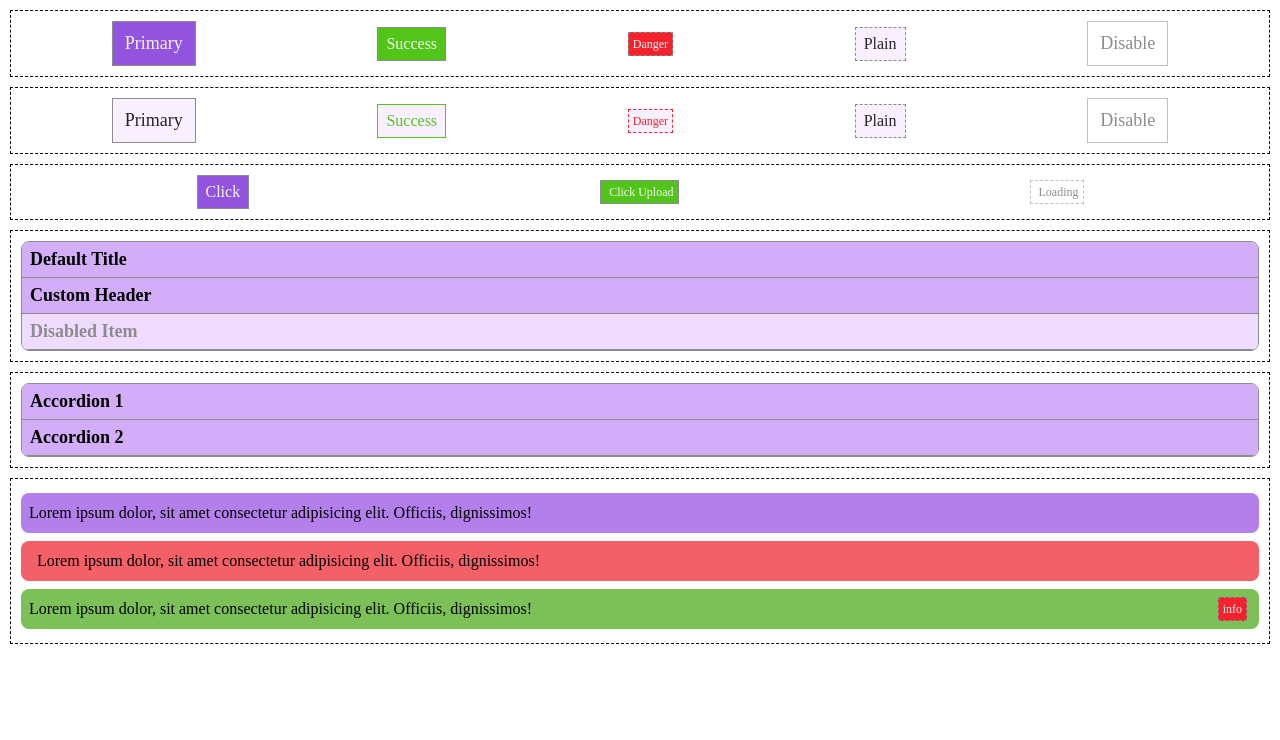
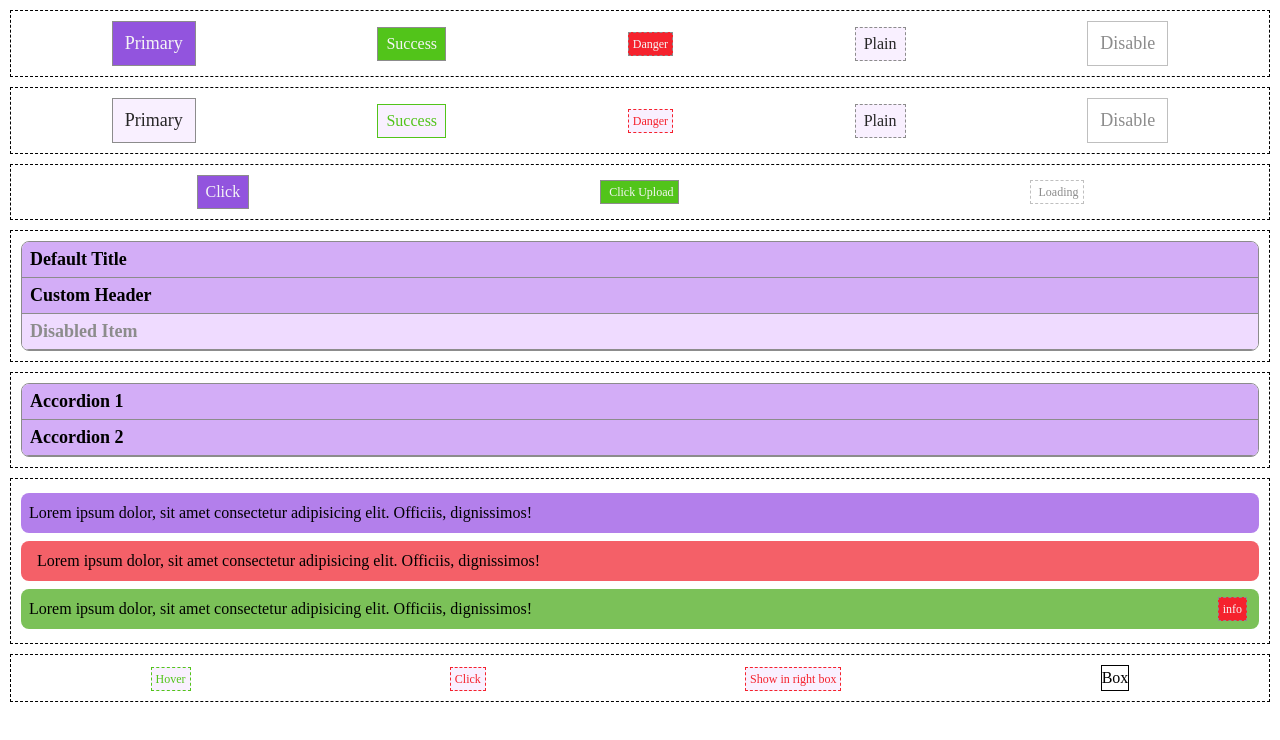
Before and after one commit to Mori-Yang/vue-sketch-ui, a Vue app: page / in a window 1280 px wide. Shown: the top 740 px of the page. Built offline with nearby package versions, Linux system fonts and the light colour scheme; the HTML template or start-up script is replaced by a standard one.

Commit message:
component:tooltip:use popperjs

```diff
--- a/package.json
+++ b/package.json
@@ -16,6 +16,7 @@
     "@fortawesome/fontawesome-svg-core": "^6.7.1",
     "@fortawesome/free-solid-svg-icons": "^6.7.1",
     "@fortawesome/vue-fontawesome": "^3.0.8",
+    "@popperjs/core": "^2.11.8",
     "vue": "^3.5.12"
   },
   "devDependencies": {
--- a/src/App.vue
+++ b/src/App.vue
@@ -92,6 +92,28 @@
       Lorem ipsum dolor, sit amet consectetur adipisicing elit. Officiis, dignissimos!
     </SketchAlert>
   </Block>
+  <Block>
+    <SketchToolTip
+      content="Lorem ipsum dolor, sit amet consectetur adipisicing elit. Incidunt, minus."
+      :delay="1000"
+    >
+      <Button type="success" size="small" dashed plain>Hover</Button>
+    </SketchToolTip>
+    <SketchToolTip trigger="click">
+      <template #content>
+        <Block>
+          <Button type="success" size="small" icon="arrow-up" @click="onLoad2" :loading="loading2"
+            >Click Upload</Button
+          >
+        </Block>
+      </template>
+      <Button type="danger" size="small" dashed plain>Click</Button>
+    </SketchToolTip>
+    <SketchToolTip>
+      <Button type="danger" size="small" dashed plain>Show in right box</Button>
+    </SketchToolTip>
+    <div style="border: 1px solid black">Box</div>
+  </Block>
 </template>
 
 <script setup lang="ts">
@@ -104,6 +126,7 @@ import SketchCollapseItem from '@/components/SketchCollapse/SketchCollapseItem.v
 import type { CollapseChangeParam } from './components/SketchCollapse/types';
 import AwesomeIcon from './components/Icon/AwesomeIcon.vue';
 import SketchAlert from './components/SketchAlert/SketchAlert.vue';
+import SketchToolTip from './components/SketchToolTip/SketchToolTip.vue';
 //---------SketchButton
 const buttonRef = ref<ButtonInstance | null>(null);
 const handleClick = (e: Event) => {
--- /dev/null
+++ b/src/components/SketchToolTip/SketchToolTip.vue
@@ -0,0 +1,86 @@
+<template>
+  <div class="sk-tooltip" v-on="events">
+    <!-- trigger -->
+    <div class="sk-tooltip__trigger" ref="triggerNode">
+      <slot></slot>
+    </div>
+    <!-- popper -->
+    <div class="sk-tooltip__popper" ref="popperNode" v-if="show">
+      <slot name="content">{{ content }}</slot>
+    </div>
+  </div>
+</template>
+
+<script setup lang="ts">
+import { reactive, ref, watch } from 'vue';
+import { type SketchToolTipProps, type SketchToolTipEmits } from './types';
+// popper
+import { createPopper, type Instance } from '@popperjs/core';
+defineOptions({
+  name: 'SketchToolTip',
+});
+
+const props = withDefaults(defineProps<SketchToolTipProps>(), {
+  placement: 'top',
+  manual: true,
+  trigger: 'hover',
+});
+
+const emits = defineEmits<SketchToolTipEmits>();
+
+const show = ref(false);
+const popperNode = ref<HTMLElement>();
+const triggerNode = ref<HTMLElement>();
+let popperInstance: null | Instance = null;
+const handleClick = () => {
+  show.value = !show.value;
+  emits('visible-change', show.value);
+};
+const handleHover = (open: boolean) => {
+  show.value = open;
+  emits('visible-change', open);
+};
+watch(
+  show,
+  (newV) => {
+    if (newV) {
+      if (triggerNode.value && popperNode.value) {
+        popperInstance = createPopper(triggerNode.value, popperNode.value, {
+          placement: props.placement,
+        });
+      } else {
+        popperInstance?.destroy();
+      }
+    }
+  },
+  { flush: 'post' },
+);
+// v-on="events" 支持hover 和 click
+let leaveTimer: number | undefined = undefined;
+const events = reactive({
+  click: props.trigger === 'click' ? handleClick : () => {},
+  mouseenter:
+    props.trigger === 'hover'
+      ? () => {
+          clearTimeout(leaveTimer);
+          handleHover(true);
+        }
+      : () => {},
+  mouseleave:
+    props.trigger === 'hover'
+      ? () => {
+          leaveTimer = setTimeout(() => {
+            handleHover(false);
+          }, props.delay);
+        }
+      : () => {},
+});
+</script>
+
+<style lang="scss" scoped>
+.sk-tooltip__popper {
+  background-color: var(--brand-color-light-3);
+  padding: 8px;
+  border-radius: 8px;
+}
+</style>
--- /dev/null
+++ b/src/components/SketchToolTip/types.ts
@@ -0,0 +1,18 @@
+import { type Placement } from '@popperjs/core';
+
+export interface SketchToolTipProps {
+  content?: string;
+  trigger?: 'hover' | 'click';
+  manual?: boolean;
+  placement?: Placement;
+  delay?: number;
+}
+
+export interface SketchToolTipEmits {
+  (e: 'visible-change', value: boolean): void;
+}
+
+export interface SketchToolTipInstance {
+  show: () => void;
+  hide: () => void;
+}
--- a/src/main.ts
+++ b/src/main.ts
@@ -1,10 +1,10 @@
 import { createApp } from 'vue';
+
+import App from './App.vue';
+import './style/index.css';
 // fontawesome
 import { library } from '@fortawesome/fontawesome-svg-core';
 import { fas } from '@fortawesome/free-solid-svg-icons';
-import App from './App.vue';
-import './style/index.css';
-
 library.add(fas);
 
 const app = createApp(App);
```
Also changed, not shown: 1 other file (tests, documents, lock files or other folders).
